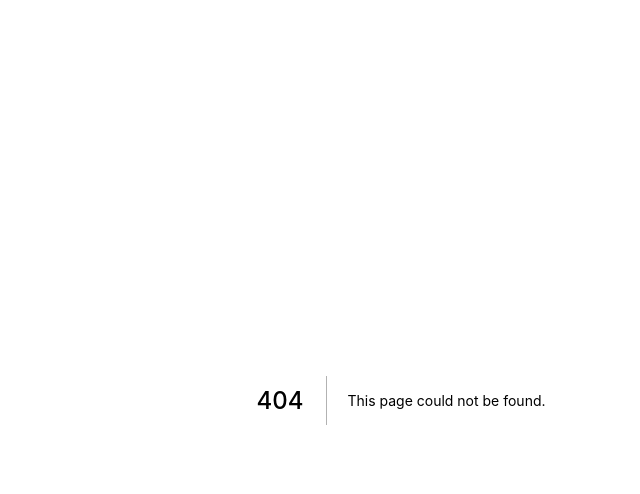
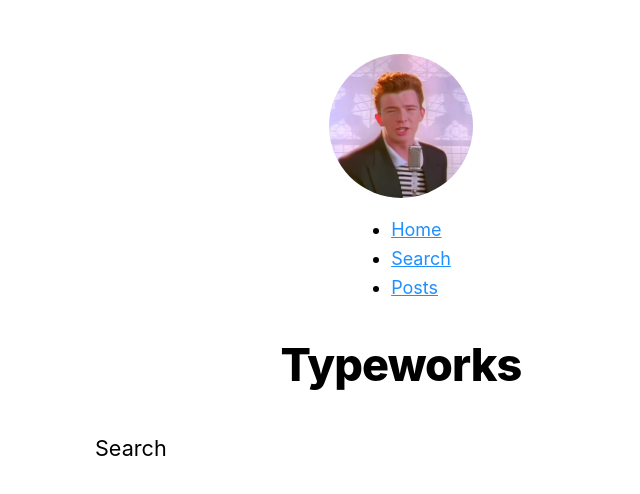
Before and after one commit to jorexetw/nextjs-playground, a Next.js app: page /search in a window 1280 px wide. Before the commit this address had no page. Shown: the top 494 px of the page, without its empty margins (239-879 px from the left). Built offline with nearby package versions, Linux system fonts and the light colour scheme.

Commit message:
Layout update

```diff
--- a/components/Layout/layout.tsx
+++ b/components/Layout/layout.tsx
@@ -33,8 +33,6 @@ export default function Layout({ children, home }: LayoutProps) {
         <header className={styles.header}>
             {home ? (
                 <>
-                    <Link href={'/posts'}>
-                        <div className={utilStyles.cursorPointer}>
                     <Image
                         priority
                         src="/images/rick.jpg"
@@ -43,9 +41,11 @@ export default function Layout({ children, home }: LayoutProps) {
                         width={144}
                         alt={name}
                     />
-                            Posts
-                        </div>
-                    </Link>
+                    <ul>
+                        <li><Link href={'/'}><div className={utilStyles.link}>Home</div></Link></li>
+                        <li><Link href={'/search'}><div className={utilStyles.link}>Search</div></Link></li>
+                        <li><Link href={'/posts'}><div className={utilStyles.link}>Posts</div></Link></li>
+                    </ul>
                     <h1 className={utilStyles.heading2Xl}>{name}</h1>
                 </>
             ) : (
@@ -73,8 +73,8 @@ export default function Layout({ children, home }: LayoutProps) {
         <main>{children}</main>
         {!home && (
             <div className={styles.backToHome}>
-                <Link href="/">
-                    <a>← Back to home</a>
+                <Link href="/posts">
+                    <a>← Back to posts</a>
                 </Link>
             </div>
         )}
--- /dev/null
+++ b/pages/search/index.tsx
@@ -0,0 +1,19 @@
+import {NextPage} from "next";
+import Layout, {siteTitle} from "../../components/Layout/layout";
+import Head from "next/head";
+import utilStyles from "../../styles/utils.module.css";
+
+const Search: NextPage = () => {
+    return <Layout home>
+        <Head>
+            <title>{siteTitle}</title>
+        </Head>
+        <section className={utilStyles.headingMd}>
+            <p>Search</p>
+        </section>
+        <section className={`${utilStyles.headingMd} ${utilStyles.padding1px}`}>
+        </section>
+    </Layout>
+}
+
+export default Search;
--- a/styles/utils.module.css
+++ b/styles/utils.module.css
@@ -33,6 +33,12 @@
     cursor: pointer;
 }
 
+.link {
+    cursor: pointer;
+    color: dodgerblue;
+    text-decoration-line: underline;
+}
+
 .colorInherit {
     color: inherit;
 }
```
Lines whose indentation alone changed are shown as unchanged.
